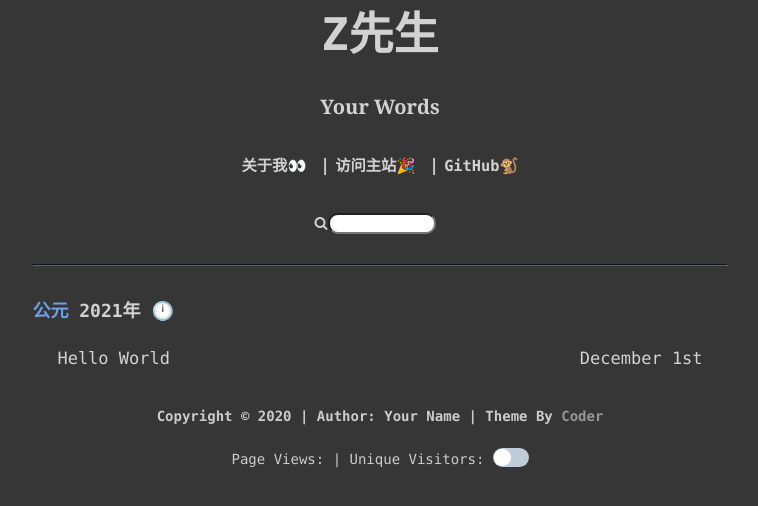
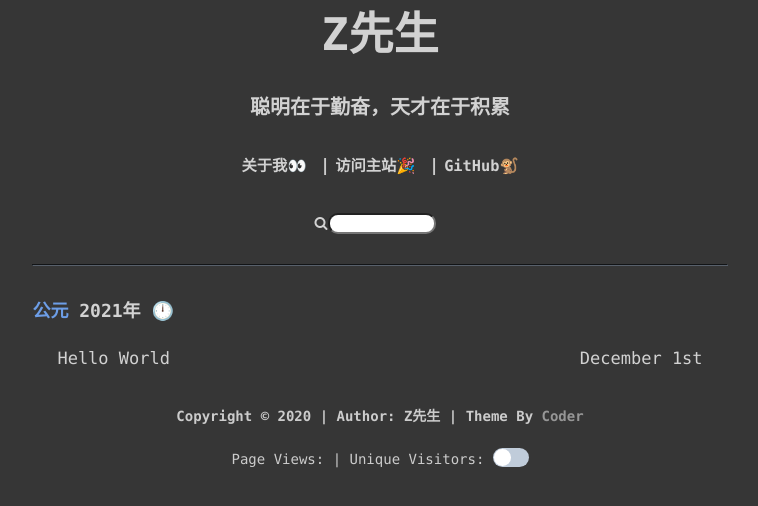
Before and after one commit to Power1979/Power1979.github.io, a plain HTML site: page index.html in a window 1280 px wide. Shown: the part 180-686 px from the top of the page, without its empty margins (260-1018 px from the left). Drawn offline with Linux system fonts and the light colour scheme; some packages are replaced by stand-ins of ours; a script that the page names is missing.

Commit message:
Site updated: 2021-12-01 22:12:35

```diff
--- a/index.html
+++ b/index.html
@@ -10,7 +10,7 @@
     <title>
         Hexo
     </title>
-    <meta name="description" content= 嘿，我是Z先生～这是我的子站，用于展示写的Hexo主题：Coder。欢迎访问！ >
+    <meta name="description" content= 嘿，我是Z先生～这是我的博客，欢迎访问！ >
     <meta name="keywords" content= Blog,Hexo,Theme,Z先生 >
 
 <link rel="stylesheet" href="/libs/highlight/styles/monokai-sublime.css">
@@ -29,7 +29,7 @@
          Z先生
          <span class="logo_2"></span>
         <h3 class="words" style="font-weight: bold;font-family: Georgia;">
-            Your Words
+            聪明在于勤奋，天才在于积累
         </h3>
     </p>
 </div>
@@ -115,7 +115,7 @@
 </div>
 
     <div class="footer" id="footer">
-    <p><h4>Copyright © 2020 | Author: Your Name | Theme By <a class="theme-author" target="_blank" rel="noopener" href="https://github.com/Xunzhuo/hexo-theme-coder" style="font-size:14px; color: #969696">Coder</a></h4>
+    <p><h4>Copyright © 2020 | Author: Z先生 | Theme By <a class="theme-author" target="_blank" rel="noopener" href="https://github.com/Xunzhuo/hexo-theme-coder" style="font-size:14px; color: #969696">Coder</a></h4>
 
         <script async src="//busuanzi.ibruce.info/busuanzi/2.3/busuanzi.pure.mini.js"></script>
         <span id="busuanzi_container_site_pv">Page Views: <span id="busuanzi_value_site_pv"></span></span>
```
Also changed, not shown: 2021/12/01/hello-world/index.html (+2 -2 lines), archives/2021/12/index.html (+3 -3 lines), archives/2021/index.html (+3 -3 lines), archives/index.html (+3 -3 lines).
